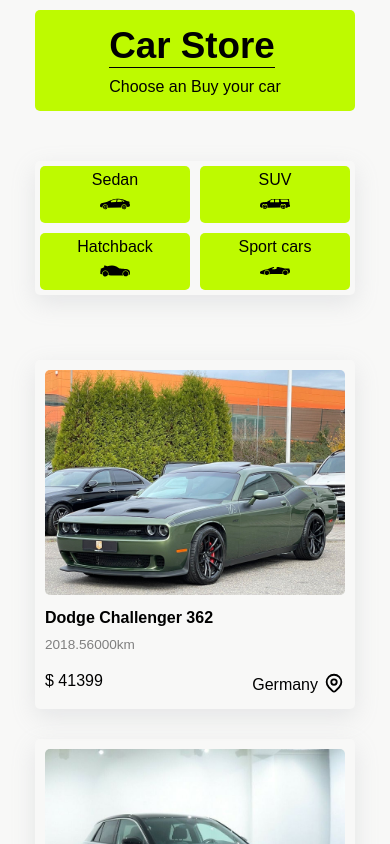
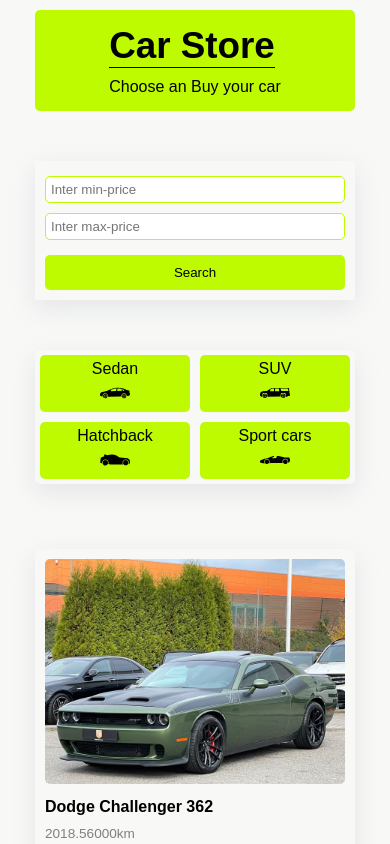
Before and after one commit to Yasaman471/Car-Store, a Next.js app: page /cars in a window 390 px wide. Shown: the top 844 px of the page. Built offline with nearby package versions, Linux system fonts and the light colour scheme.

Commit message:
feat: implement price filtering logic and filtered cars page

```diff
--- /dev/null
+++ b/Components/modules/SearchBar.module.css
@@ -0,0 +1,48 @@
+.container {
+    box-shadow: rgba(149, 157, 165, 0.2) 0px 8px 24px;
+    width: 440px;
+    margin: 50px auto;
+    padding: 5px;
+    display: flex;
+    justify-content: space-between;
+}
+
+.container div {
+    display: flex;
+    flex-direction: column;
+    width: 100%;
+}
+
+.container input {
+    border: 1px solid #befa00;
+    border-radius: 5px;
+    padding: 5px;
+    margin: 5px 0;
+}
+
+.container button {
+    margin: 5px 0;
+    background-color: #befa00;
+    border: none;
+    padding: 10px;
+    border-radius: 5px;
+    cursor: pointer;
+    margin-left: 10px;
+}
+
+@media (max-width: 600px) {
+    .container {
+        width: 320px;
+        flex-wrap: wrap;
+        justify-content: center;
+    }
+
+    .container button {
+        width: 100%;
+        margin: 5px;
+    }
+
+    .container div {
+        margin: 5px;
+    }
+}
--- /dev/null
+++ b/Components/modules/SearchBar.tsx
@@ -0,0 +1,38 @@
+import { useState } from "react";
+import styles from "./SearchBar.module.css";
+import { useRouter } from "next/router";
+
+function SearchBar() {
+  const [min, setMin] = useState("");
+  const [max, setMax] = useState("");
+
+  const router = useRouter();
+
+  const searchHandler = () => {
+    if (min && max) {
+      router.push(`/filter/${min}/${max}`);
+    } else {
+      alert("please Enter vlue");
+    }
+  };
+
+  return (
+    <div className={styles.container}>
+      <div>
+        <input
+          placeholder="Inter min-price"
+          value={min}
+          onChange={(e) => setMin(e.target.value)}
+        />
+        <input
+          placeholder="Inter max-price"
+          value={max}
+          onChange={(e) => setMax(e.target.value)}
+        />
+      </div>
+      <button onClick={searchHandler}>Search</button>
+    </div>
+  );
+}
+
+export default SearchBar;
--- a/src/pages/cars/index.tsx
+++ b/src/pages/cars/index.tsx
@@ -1,10 +1,12 @@
 import Categories from "../../../Components/modules/Categories";
+import SearchBar from "../../../Components/modules/SearchBar";
 import CarsPage from "../../../Components/template/CarsPage";
 import carsData from "../../../data/carsData";
 
 function Detailes() {
   return (
     <div>
+      <SearchBar />
       <Categories />
       <CarsPage data={carsData} />
     </div>
--- a/src/pages/index.tsx
+++ b/src/pages/index.tsx
@@ -1,10 +1,12 @@
 import Categories from "../../Components/modules/Categories";
+import SearchBar from "../../Components/modules/SearchBar";
 import CarsPage from "../../Components/template/CarsPage";
 import carsData from "../../data/carsData";
 
 export default function Home() {
   return (
     <div>
+      <SearchBar />
       <Categories />
       <CarsPage data={carsData} />
     </div>
```
Also changed, not shown: src/pages/filter/[...slug].tsx (added, +22 -0 lines).
